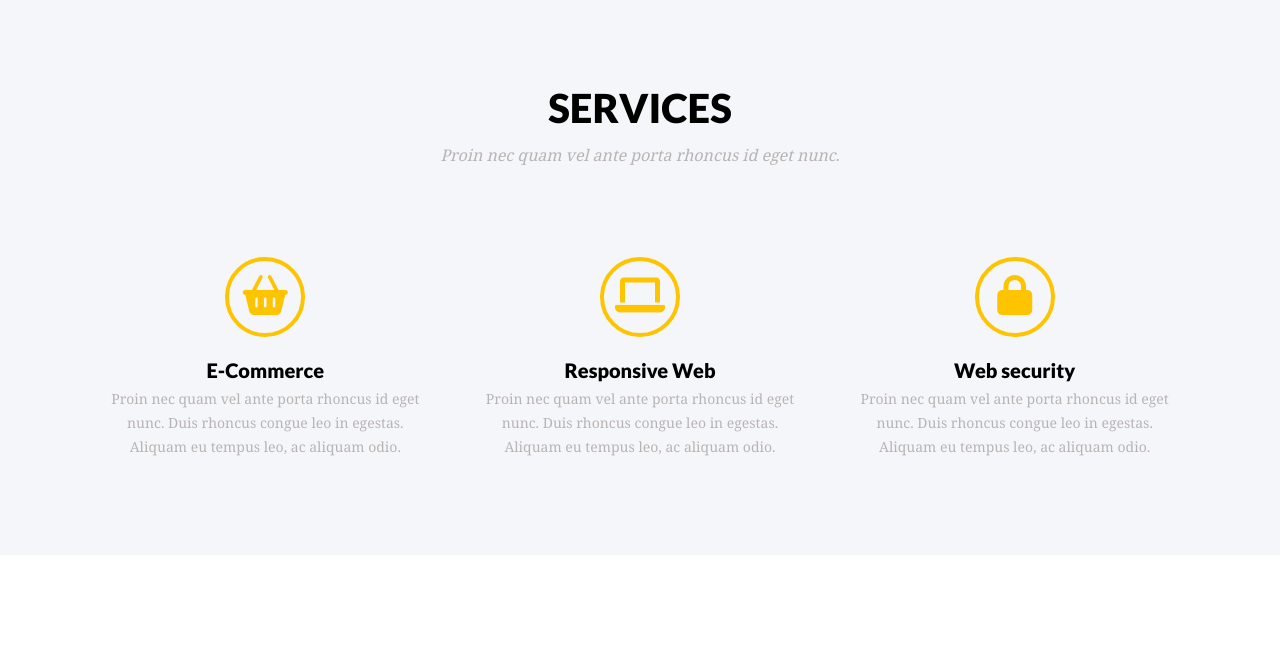
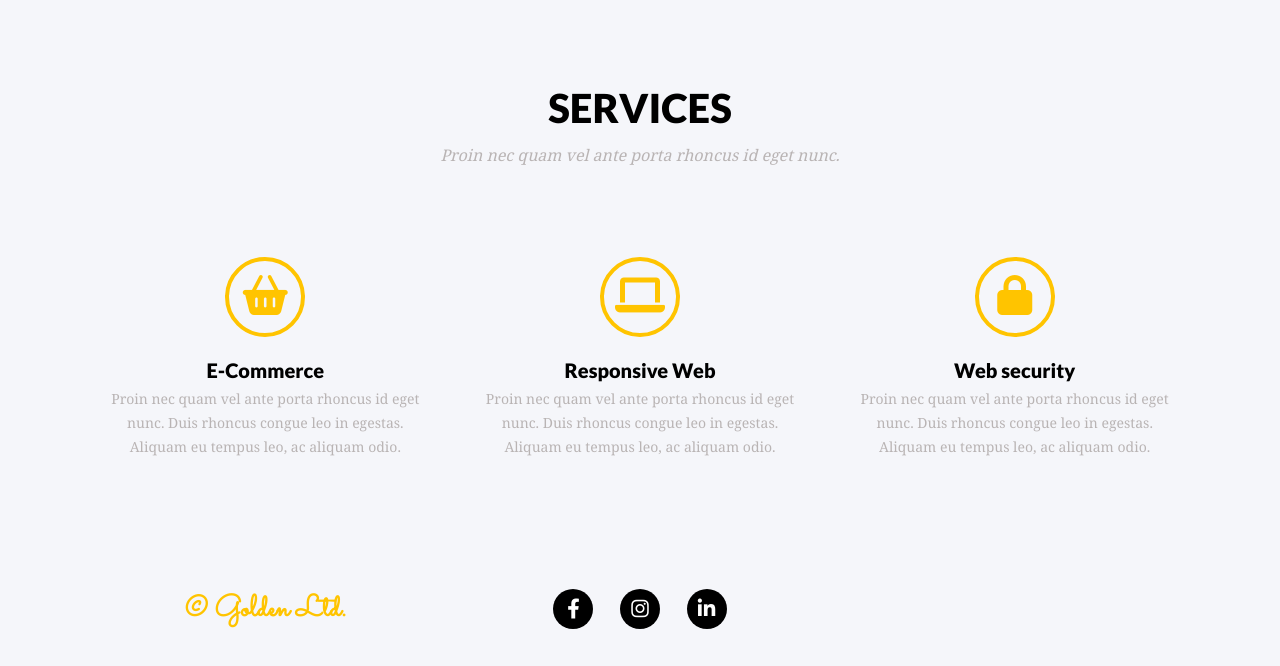
Before and after one commit to mkretowski/Projekt_4, a website: page index.html in a window 1280 px wide. Shown: the part 722-1388 px from the top of the page. Before the commit the page ends 1277 px from the top, so only its background shows below. Drawn offline with Linux system fonts and the light colour scheme.

Commit message:
Add html and styles for page footer

```diff
--- a/index.html
+++ b/index.html
@@ -64,6 +64,17 @@
                 </div>
             </div>
         </section>
-
+        <footer class="page-footer">
+            <div class="container">
+                <div class="row">
+                    <div class="col-md-4">
+                        <ul>
+                            <li><a href="#"><i class="fa-brands fa-facebook-f"></i>Facebook</a></li>
+                            <li><a href="#"><i class="fa-brands fa-instagram"></i>Instagram</a></li>
+                            <li><a href="#"><i class="fa-brands fa-linkedin-in"></i>Linkedin</a></li>
+                        </ul>
+                    </div>
+                    <div class="col-md-4 order-md-first"><p>© Golden Ltd.</p></div>
+        </footer>
     </body>
 </html>
--- a/sass/style.scss
+++ b/sass/style.scss
@@ -186,3 +186,37 @@ section{
 .portfolio{
     background-color: #dcdde1;
 }
+
+.page-footer{
+    font-family: $font-logo;
+    font-size: 30px;
+    text-align: center;
+    background-color: #f5f6fa;
+    ul{
+        list-style-type: none;
+        padding: 0;
+    }
+    li{
+        display: inline-block;
+        padding: 0 10px;
+        font-size: 0;
+    }
+    i{
+        font-size: 20px;
+        background: black;
+        width: 40px;
+        height: 40px;
+        line-height: 40px;
+        color: $col-four;
+        border-radius: 50%;
+        transition: $transition;
+    }
+    i:hover{
+        transform: scale(1.2);
+    }
+    p{
+        padding: 0 10px;
+        font-weight: bold;
+        color: rgb(255, 196, 0);
+    }
+}
```
Also changed, not shown: css/style.css, 1 other file.
